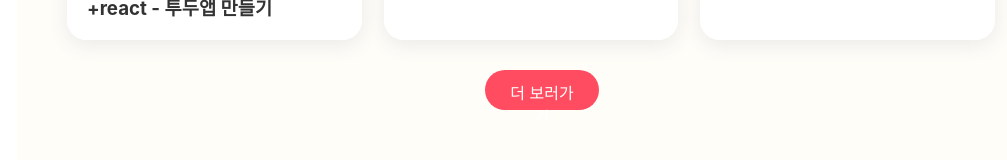
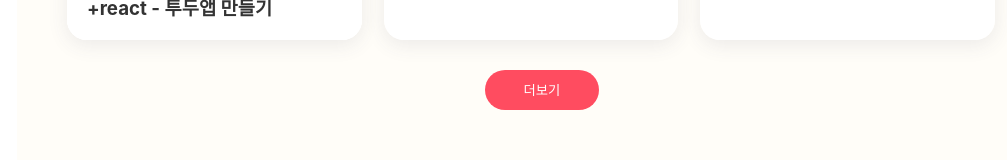
Before and after one commit to hyemin12/2022_portfolio, a React (Create React App) app: page / in a window 1280 px wide. Shown: the part 2939-3099 px from the top of the page, without its empty margins (273-1280 px from the left). Built offline with nearby package versions, Linux system fonts and the light colour scheme; a web font is replaced by a local one.

Commit message:
'공부한내용더보기버튼기능구현'

```diff
--- a/src/App.tsx
+++ b/src/App.tsx
@@ -1,7 +1,6 @@
 import { BrowserRouter, Route, Routes } from "react-router-dom";
 
 import Home from "./pages/Home";
-import StudiesPage from "./pages/StudiesPage";
 import NotFound from "./pages/NotFound";
 import DetailPage from "./pages/DetailPage";
 
@@ -10,7 +9,6 @@ function App() {
     <div className="App">
       <BrowserRouter>
         <Routes>
-          <Route path="/studies" element={<StudiesPage />}></Route>
           <Route path="/portfolio/:itemId" element={<DetailPage />}></Route>
           <Route path="/" element={<Home />}></Route>
           <Route path="/*" element={<NotFound />}></Route>
--- a/src/components/Filter.tsx
+++ b/src/components/Filter.tsx
@@ -1,15 +1,21 @@
-import { Dispatch, SetStateAction, useState } from "react";
+import { Dispatch, SetStateAction } from "react";
 import { StudyProps } from "../type";
 
 interface FilterProp {
+  isActive: number;
+  studiesState: StudyProps[];
+  state: StudyProps[];
   setState: Dispatch<SetStateAction<StudyProps[]>>;
-  studiesState: StudyProps[];
-  initState: StudyProps[];
+  setIsActive: Dispatch<SetStateAction<number>>;
 }
 
-function Filter({ setState, studiesState, initState }: FilterProp) {
-  const [isActive, setIsActive] = useState(0);
-
+function Filter({
+  isActive,
+  studiesState,
+  state,
+  setState,
+  setIsActive,
+}: FilterProp) {
   const filters = [
     "All",
     "Nodejs",
@@ -24,12 +30,11 @@ function Filter({ setState, studiesState, initState }: FilterProp) {
   function handleFilter(event: any) {
     const a = event.target.outerText;
 
-    const init = initState;
     if (a === "All") {
-      setState(studiesState);
+      setState(state);
       setIsActive(0);
     } else if (a) {
-      const newArr = init.filter((item) => item.filter === a);
+      const newArr = [...studiesState].filter((item) => item.filter === a);
       setState(newArr);
       setIsActive(event.target.value);
     }
--- a/src/components/Studies.tsx
+++ b/src/components/Studies.tsx
@@ -1,28 +1,42 @@
-import React, { useState } from "react";
-import { Link, useLocation } from "react-router-dom";
+import React, { useCallback, useRef, useState } from "react";
 import classNames from "classnames";
 
 import Section from "./Section";
+import Filter from "./Filter";
 import StudiesItem from "./StudiesItem";
 
 import { StudyProps } from "../type";
 import { data } from "../data";
-import Filter from "./Filter";
 
-const Studies = ({ studiesState }: { studiesState: StudyProps[] }) => {
-  const location = useLocation();
+const Studies = () => {
+  const studiesState: StudyProps[] = data.studies;
+  const [isActive, setIsActive] = useState(0);
+  const [state, setState] = useState<StudyProps[]>(studiesState.slice(0, 6));
 
-  const initState: StudyProps[] = data.studies;
+  const btnRef = useRef<HTMLButtonElement>(null);
 
-  const [state, setState] = useState(studiesState);
+  let count = 1;
+
+  /** 더보기 버튼 누르면 실행되는 함수 (6개씩 추가) */
+  const addMoreState = useCallback(() => {
+    count += 1;
+    const limit = 6;
+    const plusArr: StudyProps[] = studiesState.slice(0, limit * count);
+    if (plusArr.length >= studiesState.length) {
+      btnRef.current.classList.add("hidden");
+    }
+    setState(plusArr);
+  }, [count]);
 
   return (
     <Section title={"공부한 내용"} idProp={"study"}>
       <div className="studies-wrapper">
         <Filter
+          isActive={isActive}
+          state={state}
+          studiesState={studiesState}
           setState={setState}
-          studiesState={studiesState}
-          initState={initState}
+          setIsActive={setIsActive}
         />
 
         <ul
@@ -36,10 +50,10 @@ const Studies = ({ studiesState }: { studiesState: StudyProps[] }) => {
               return <StudiesItem {...item} key={item.id} />;
             })}
         </ul>
-        {location.pathname !== "/studies" && (
-          <Link to="/studies" className="btn_route">
-            더 보러가기
-          </Link>
+        {isActive === 0 && (
+          <button className="btn_more" onClick={addMoreState} ref={btnRef}>
+            더보기
+          </button>
         )}
       </div>
     </Section>
--- a/src/components/StudiesItem.tsx
+++ b/src/components/StudiesItem.tsx
@@ -1,3 +1,4 @@
+import React from "react";
 import LanguageIcon from "@mui/icons-material/Language";
 import CodeIcon from "@mui/icons-material/Code";
 
@@ -5,6 +6,7 @@ import { StudyProps } from "../type";
 
 const StudiesItem = (item: StudyProps) => {
   const { id, img, filter, title, url, git } = item;
+
   return (
     <>
       <li key={id} className="studies-item">
@@ -39,4 +41,4 @@ const StudiesItem = (item: StudyProps) => {
   );
 };
 
-export default StudiesItem;
+export default React.memo(StudiesItem);
--- a/src/index.css
+++ b/src/index.css
@@ -612,7 +612,7 @@ img {
 .studies-wrapper .btn_link:hover {
   color: #fccb00;
 }
-.studies-wrapper .btn_route {
+.studies-wrapper .btn_more {
   display: flex;
   justify-content: center;
   width: 114px;
@@ -621,12 +621,18 @@ img {
   padding: 10px 20px;
   margin: 0 auto;
   margin-bottom: 25px;
+  border: none;
   border-radius: 20px;
   color: #fff;
   text-align: center;
   transition: 0.3s;
+  cursor: pointer;
 }
-.studies-wrapper .btn_route:hover {
+.studies-wrapper .btn_more.hidden {
+  display: none;
+  opacity: 0;
+}
+.studies-wrapper .btn_more:hover {
   opacity: 0.6;
 }
 /* Experience.tsx */
--- a/src/pages/Home.tsx
+++ b/src/pages/Home.tsx
@@ -34,7 +34,7 @@ const Home = () => {
 
           <Project />
 
-          <Studies studiesState={state} />
+          <Studies />
 
           <Experience />
 
--- a/src/pages/StudiesPage.tsx
+++ /dev/null
@@ -1,15 +0,0 @@
-import { StudyProps } from "../type";
-import Layout from "../components/Layout";
-import StudiesList from "../components/Studies";
-import { data } from "../data";
-
-function StudiesPage() {
-  const studieState: StudyProps[] = data.studies;
-  return (
-    <Layout>
-      <StudiesList studiesState={studieState} />
-    </Layout>
-  );
-}
-
-export default StudiesPage;
```
Also changed, not shown: 1 other file (tests, documents, lock files or other folders).
